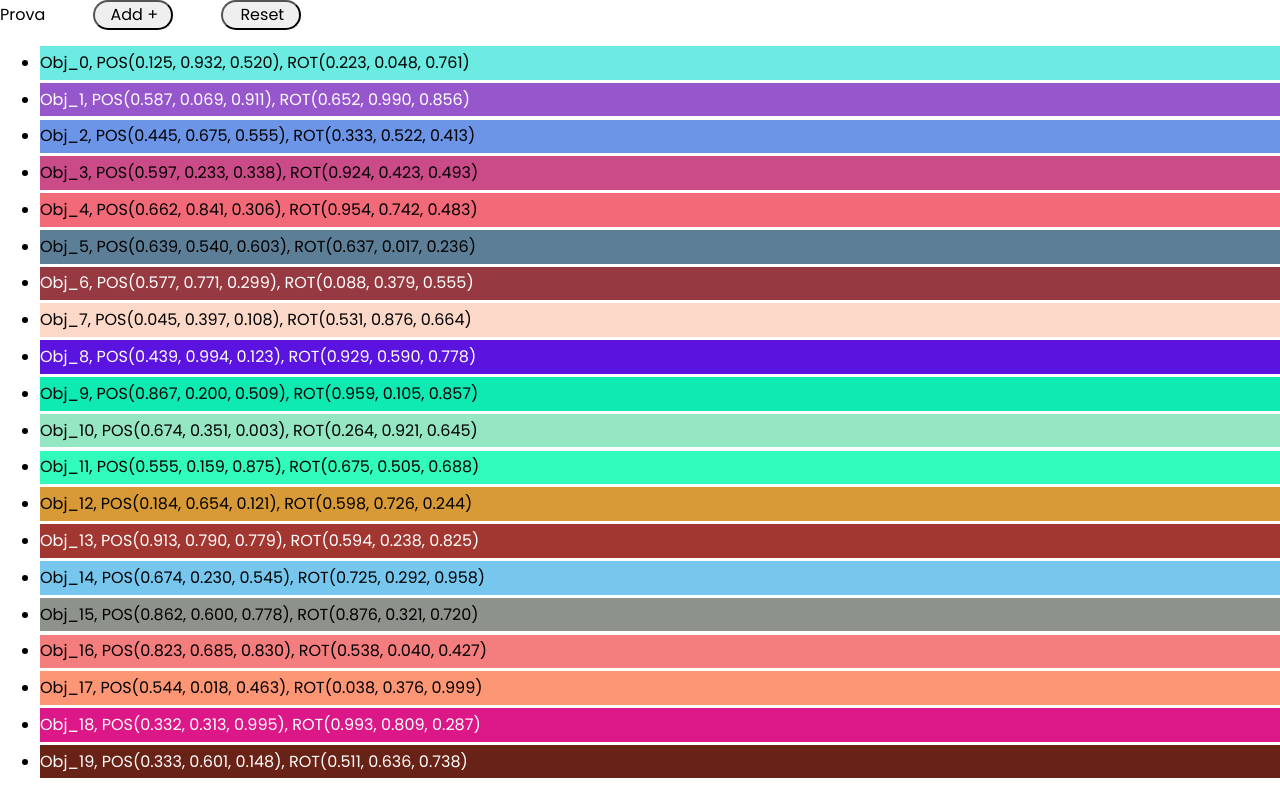
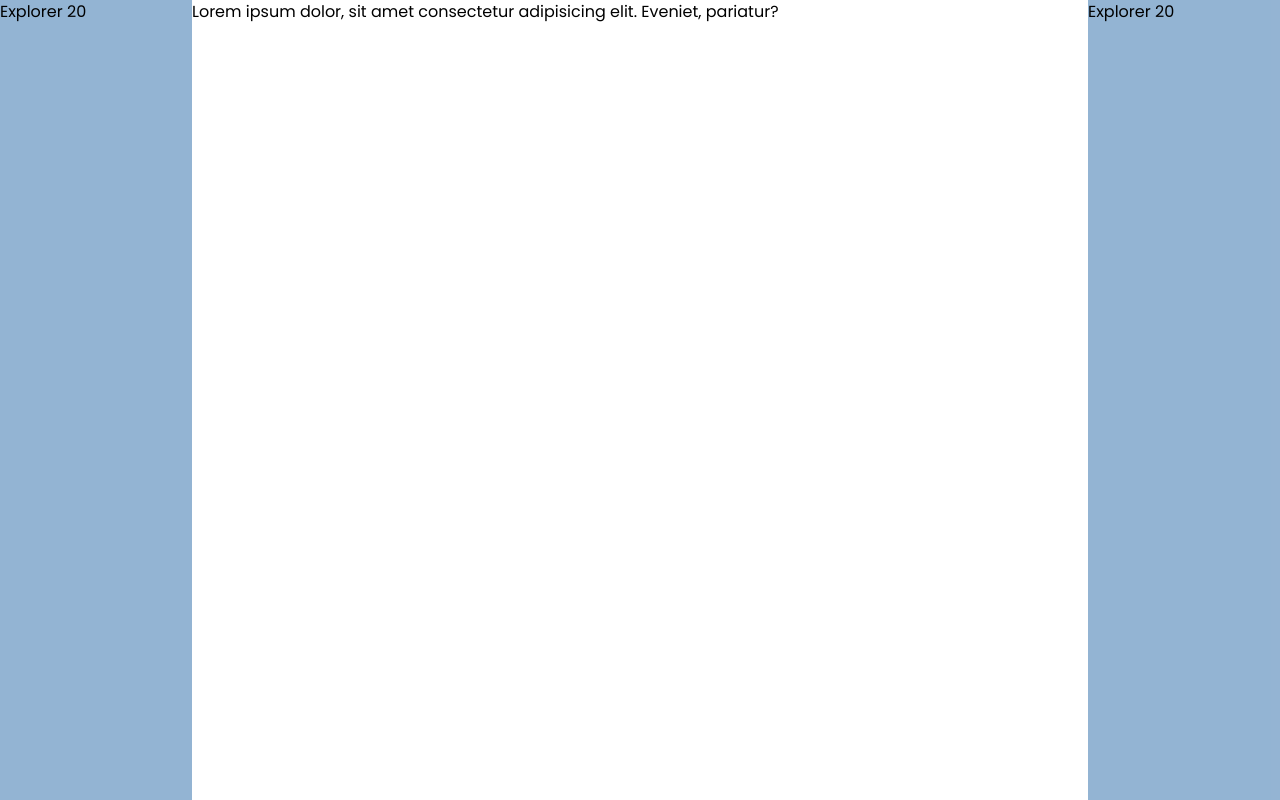
Before and after one commit to Riki9811/CssCad, a React (Create React App) app: page / in a window 1280 px wide. Built offline with nearby package versions, Linux system fonts and the light colour scheme.

Commit message:
Main UI template

```diff
--- /dev/null
+++ b/src/components/explorer/Explorer.scss
@@ -0,0 +1,5 @@
+.explorer {
+    width: 100%;
+    height: 100%;
+    background-color: #0652996e;
+}
--- /dev/null
+++ b/src/components/explorer/Explorer.tsx
@@ -0,0 +1,19 @@
+import React from "react";
+import { Objects, ObjectsAction } from "../../utils/Types";
+import "./Explorer.scss";
+
+interface Props {
+	objects: Objects;
+	objectsDispatch: React.Dispatch<ObjectsAction>;
+}
+
+export default function Explorer(props: Props) {
+
+
+
+	return (
+		<div className="explorer">
+			Explorer {props.objects.length}
+		</div>
+	);
+}
--- /dev/null
+++ b/src/components/resizable-div/ResizableDiv.scss
@@ -0,0 +1,21 @@
+.resizable-div {
+    position: relative;
+
+    > .resizer {
+        position: absolute;
+        top: 0;
+        width: 5px;
+        height: 100%;
+        cursor: e-resize;
+        background: transparent;
+        user-select: none;
+    }
+
+    > .left-resizer {
+        left: 0;
+    }
+
+    > .right-resizer {
+        right: 0;
+    }
+}
--- /dev/null
+++ b/src/components/resizable-div/ResizableDiv.tsx
@@ -0,0 +1,56 @@
+import React, { useCallback, useEffect, useState } from "react";
+import "./ResizableDiv.scss";
+
+interface Props extends React.HTMLAttributes<HTMLDivElement> {
+	resizeFrom: "left" | "right";
+}
+
+export default function ResizableDiv(props: Props) {
+	let { children, resizeFrom, className, ...divProps } = props;
+
+	const [dragging, setDragging] = useState<boolean>(false);
+	const [startX, setStartX] = useState<number>(-1);
+	const [startW, setStartW] = useState<number>(-1);
+	const [element, setElement] = useState<HTMLElement>();
+
+	const doDrag = useCallback(
+		(evt: MouseEvent) => {
+            if (element && startX && startW) {
+                if (resizeFrom === "left") element.style.width = startW + startX - evt.clientX + "px";
+                else element.style.width = startW + evt.clientX - startX + "px";
+			}
+		},
+		[startW, startX, element, resizeFrom]
+	);
+
+	useEffect(() => {
+		if (dragging) {
+			window.addEventListener("mousemove", doDrag);
+		} else {
+			window.removeEventListener("mousemove", doDrag);
+		}
+	}, [dragging, doDrag]);
+
+	function startDrag(evt: React.MouseEvent<HTMLDivElement, MouseEvent>): void {
+		var parent = evt.currentTarget.parentElement;
+		if (!parent) return;
+		if (!document.defaultView) return;
+
+		if (!element) setElement(parent);
+		setStartX(evt.clientX);
+		setStartW(parseInt(document.defaultView.getComputedStyle(parent).width));
+		setDragging(true);
+        window.addEventListener("mouseup", endDrag);
+	}
+
+	function endDrag(): void {
+		setDragging(false);
+	}
+
+	return (
+		<div {...divProps} className={`resizable-div${className ? ` ${className}` : ""}`}>
+			{children}
+			<div className={`resizer ${resizeFrom}-resizer`} onMouseDown={startDrag} />
+		</div>
+	);
+}
--- a/src/pages/3D_modeler/Modeler.scss
+++ b/src/pages/3D_modeler/Modeler.scss
@@ -1,8 +1,10 @@
 .modeler {
+	display: grid;
+	grid-template-columns: minmax(min-content, max-content) auto minmax(min-content, max-content);
+	grid-template-areas: "explorer vieport inspector";
 
-    > button {
-        margin-left: 3em;
-        width: 5em;
+    > .explorer-container {
+        min-width: 15vw;
+        max-width: 45vw;
     }
-
 }
--- a/src/pages/3D_modeler/Modeler.tsx
+++ b/src/pages/3D_modeler/Modeler.tsx
@@ -1,24 +1,18 @@
 import React, { useReducer } from "react";
-import { Color } from "../../interfaces/Colors";
-import { SceneObject2D, SceneObject3D } from "../../interfaces/SceneObject";
-import { Vector3 } from "../../interfaces/Vectors";
+import { SceneObject2D, SceneObject3D } from "../../utils/SceneObject";
+import { Color } from "../../utils/Colors";
+import { Vector3 } from "../../utils/Vectors";
+import { Objects, ObjectsAction } from "../../utils/Types";
 import "./Modeler.scss";
-
-type ObjectsAction =
-	| { type: "add"; obj: SceneObject2D | SceneObject3D }
-	| { type: "addRnd" }
-	| { type: "remove"; name: string }
-	| { type: "pop"; index: number }
-	| { type: "reset"; initialAmount: number };
-
-type ObjectsState = Array<SceneObject2D | SceneObject3D>;
+import Explorer from "../../components/explorer/Explorer";
+import ResizableDiv from "../../components/resizable-div/ResizableDiv";
 
 export default function Modeler() {
 	//#region OBJECT ARRAY
 	const [objects, objDispatch] = useReducer(objectsReducer, 20, objectsInit);
 
-	function objectsInit(initialAmount: number): ObjectsState {
-		let newObjs: ObjectsState = [];
+	function objectsInit(initialAmount: number): Objects {
+		let newObjs: Objects = [];
 
 		for (let i = 0; i < initialAmount; i++) {
 			newObjs.push(generateRandomObj(i));
@@ -27,7 +21,7 @@ export default function Modeler() {
 		return newObjs;
 	}
 
-	function objectsReducer(state: ObjectsState, action: ObjectsAction): ObjectsState {
+	function objectsReducer(state: Objects, action: ObjectsAction): Objects {
 		switch (action.type) {
 			case "add":
 				// Check if name is already in use
@@ -71,10 +65,41 @@ export default function Modeler() {
 	}
 
 	return (
-		<div className="modeler">
-			Prova
-			<button onClick={() => objDispatch({ type: "addRnd" })}>Add +</button>
+		<div className="full-screen modeler">
+			<ResizableDiv resizeFrom="right" className="explorer-container">
+				<Explorer objects={objects} objectsDispatch={objDispatch} />
+			</ResizableDiv>
+			<div>
+				<p>Lorem ipsum dolor, sit amet consectetur adipisicing elit. Eveniet, pariatur?</p>
+			</div>
+			<ResizableDiv resizeFrom="left" className="explorer-container">
+				<Explorer objects={objects} objectsDispatch={objDispatch} />
+			</ResizableDiv>
+			{/* <button onClick={() => objDispatch({ type: "addRnd" })}>Add +</button>
+			<button
+				onClick={() => {
+					let usrInput = prompt("Name to remove", "Obj_0");
+
+					if (usrInput != null) {
+						objDispatch({ type: "remove", name: usrInput });
+					}
+				}}
+			>
+				Remove
+			</button>
+			<button
+				onClick={() => {
+					let usrInput = prompt("Index to remove", "0");
+
+					if (usrInput != null) {
+						objDispatch({ type: "pop", index: parseInt(usrInput) });
+					}
+				}}
+			>
+				Pop
+			</button>
 			<button onClick={() => objDispatch({ type: "reset", initialAmount: 20 })}>Reset</button>
+
 			<ul>
 				{objects.map((elem: SceneObject2D | SceneObject3D) => {
 					let contrastingCol = elem.color.toContrastingBlackWhite();
@@ -87,7 +112,7 @@ export default function Modeler() {
 						</li>
 					);
 				})}
-			</ul>
+			</ul> */}
 		</div>
 	);
 }
--- /dev/null
+++ b/src/utils/Types.ts
@@ -0,0 +1,10 @@
+import { SceneObject2D, SceneObject3D } from "./SceneObject";
+
+export type ObjectsAction =
+	| { type: "add"; obj: SceneObject2D | SceneObject3D }
+	| { type: "addRnd" }
+	| { type: "remove"; name: string }
+	| { type: "pop"; index: number }
+	| { type: "reset"; initialAmount: number };
+
+export type Objects = Array<SceneObject2D | SceneObject3D>;
```
Also changed, not shown: src/utils/Colors.ts (renamed from src/interfaces/Colors.ts), src/utils/SceneObject.ts (renamed from src/interfaces/SceneObject.ts), src/utils/Vectors.ts (renamed from src/interfaces/Vectors.ts). Lines whose indentation alone changed are shown as unchanged.
